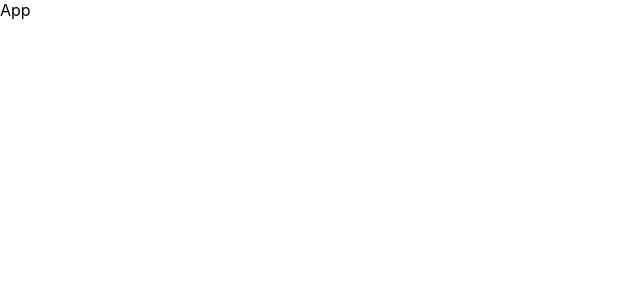
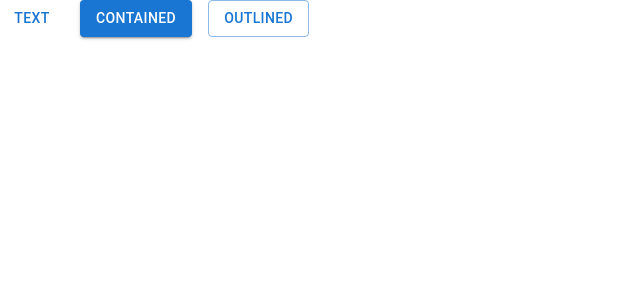
Before and after one commit to Bubblecrown/Admin-Dashboard-React, a React (Create React App) app: page / in a window 1280 px wide. Shown: the top 300 px of the page, without its empty margins (0-640 px from the left). Built offline with nearby package versions, Linux system fonts and the light colour scheme.

Commit message:
test: Material ui

```diff
--- a/package.json
+++ b/package.json
@@ -3,6 +3,9 @@
   "version": "0.1.0",
   "private": true,
   "dependencies": {
+    "@emotion/react": "^11.9.3",
+    "@emotion/styled": "^11.9.3",
+    "@mui/material": "^5.9.1",
     "@testing-library/jest-dom": "^5.16.4",
     "@testing-library/react": "^13.3.0",
     "@testing-library/user-event": "^13.5.0",
--- a/src/App.tsx
+++ b/src/App.tsx
@@ -1,10 +1,13 @@
-// tsrfc
-import React from 'react'
+import * as React from 'react';
+import Stack from '@mui/material/Stack';
+import Button from '@mui/material/Button';
 
-type Props = {}
-
-export default function App({}: Props) {
+export default function BasicButtons() {
   return (
-    <div>App</div>
-  )
+    <Stack spacing={2} direction="row">
+      <Button variant="text">Text</Button>
+      <Button variant="contained">Contained</Button>
+      <Button variant="outlined">Outlined</Button>
+    </Stack>
+  );
 }
```
Also changed, not shown: 1 other file (tests, documents, lock files or other folders).
